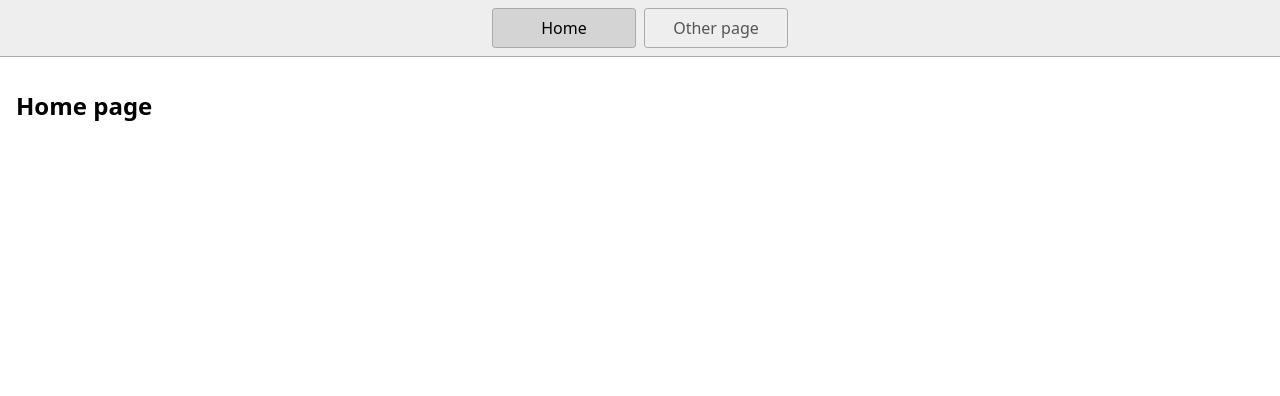
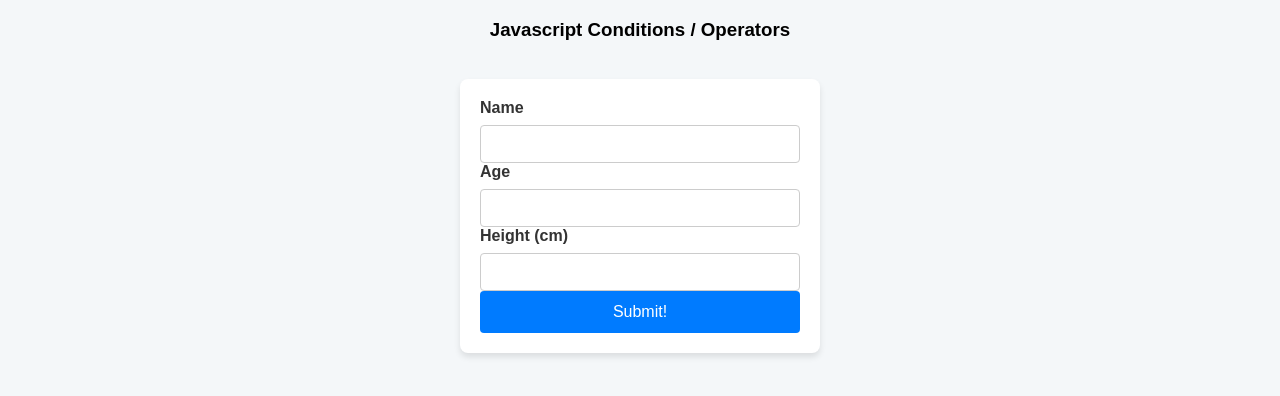
Before and after one commit to Enforsix/A2G-dag-15, a website: page index.html in a window 1280 px wide. Drawn offline with Linux system fonts and the light colour scheme.

Commit message:
java undervisning

```diff
--- a/index.html
+++ b/index.html
@@ -9,15 +9,30 @@
       Remove all code in `styles.css`!
     -->
     <link rel="stylesheet" href="styles.css" />
-    <script type="module" src="script.js"></script>
+    <script type="module" src="script.js" defer></script>
   </head>
   <body>
-    <nav>
-      <a href="/" aria-current="page">Home</a>
-      <a href="/page2.html">Other page</a>
-    </nav>
+    <h3>Javascript Conditions / Operators</h3>
     <main>
-      <h1>Home page</h1>
+      <section id="section">
+        <div class="form-container">
+          <div class="flex-column">
+            <div class="flex-column">
+              <label for="name">Name</label>
+              <input name="name" id="name" type="text" />
+            </div>
+            <div class="flex-column">
+              <label for="age">Age</label>
+              <input name="age" id="age" type="number" />
+            </div>
+            <div class="flex-column">
+              <label for="height">Height (cm)</label>
+              <input name="height" id="height" type="number" />
+            </div>
+          </div>
+          <button id="submit-button">Submit!</button>
+        </div>
+      </section>
     </main>
   </body>
 </html>
--- a/script.js
+++ b/script.js
@@ -1 +1,49 @@
-console.log('Hello!');
+const namaElement = document.querySelector("#name")
+const ageElement = document.querySelector("#age")
+const heightElement = document.querySelector("#age")
+
+const submitButton = document.querySelector("#submit-button")
+
+function submit () {
+    const name = nameElement.value
+    const age = ageElement.value
+    const height = hightElement.value
+
+    console.log(name)
+
+    if (name === "") {
+        console.log ("Ingen Navn")
+
+    } else if ( age === "") {
+        console.log ("Inge alder")
+
+    } else if ( height === "") {
+        console.log ("Inge høyde")
+
+    } else {
+        console.log("Navnet er: " + navn + " Alder er: " + age + "+ Høyden er " + height)
+    }
+}
+
+
+function operators () {
+    const name = nameElement.value
+    const age = ageElement.value
+    const height = hightElement.value
+
+    if (name === "Christian" && age > 17){
+        console.log("betingelser oppfylt")
+    } else {
+        console.log("Betingelse ikke oppfylt")
+    }
+
+    //if (name === "Christian") {
+    //} else if (age == 25) {
+    //} else if (age > 18) {
+    //} else if (navn === "Christina" && age > 18){
+    //} else if ( Name === "Christina" || age >18 ){
+    //}
+}
+
+
+submitButton.addEventListener("click", operators)
--- a/styles.css
+++ b/styles.css
@@ -1,46 +1,72 @@
-* {
+body {
+  font-family: Arial, sans-serif;
+  background-color: #f4f7f9;
+  margin: 0;
+  padding: 0;
+  display: flex;
+  align-items: center;
+  flex-direction: column;
+  height: 100vh;
+}
+
+h3 {
+  padding: 0 1rem;
+}
+
+main {
+  max-width: 400px;
+  width: 100%;
+  padding: 20px;
   box-sizing: border-box;
 }
 
-body {
-  margin: 0;
-  font-family: system-ui, sans-serif;
-  color: black;
+#section {
   background-color: white;
+  border-radius: 8px;
+  box-shadow: 0 4px 6px rgba(0, 0, 0, 0.1);
+  padding: 20px;
 }
 
-nav {
+.flex-row {
   display: flex;
-  flex-wrap: wrap;
-  align-items: center;
-  justify-content: center;
-  padding: 0.5rem;
-  gap: 0.5rem;
-  border-bottom: solid 1px #aaa;
-  background-color: #eee;
+  justify-content: space-between;
+  gap: 10px;
+  margin-bottom: 20px;
 }
 
-nav a {
-  display: inline-block;
-  min-width: 9rem;
-  padding: 0.5rem;
-  border-radius: 0.2rem;
-  border: solid 1px #aaa;
-  text-align: center;
-  text-decoration: none;
-  color: #555;
+.flex-column {
+  flex: 1;
 }
 
-nav a[aria-current='page'] {
-  color: #000;
-  background-color: #d4d4d4;
+label {
+  font-weight: bold;
+  display: block;
+  margin-bottom: 8px;
+  color: #333;
 }
 
-main {
-  padding: 1rem;
+input[type='text'],
+input[type='number'] {
+  width: 100%;
+  padding: 10px;
+  font-size: 14px;
+  border: 1px solid #ccc;
+  border-radius: 4px;
+  box-sizing: border-box;
 }
 
-h1 {
-  font-weight: bold;
-  font-size: 1.5rem;
+button {
+  width: 100%;
+  padding: 12px;
+  background-color: #007bff;
+  color: white;
+  border: none;
+  border-radius: 4px;
+  font-size: 16px;
+  cursor: pointer;
+  transition: background-color 0.3s;
 }
+
+button:hover {
+  background-color: #0056b3;
+}
```
Also changed, not shown: page2.html (deleted, +0 -19 lines), 1 other file.
